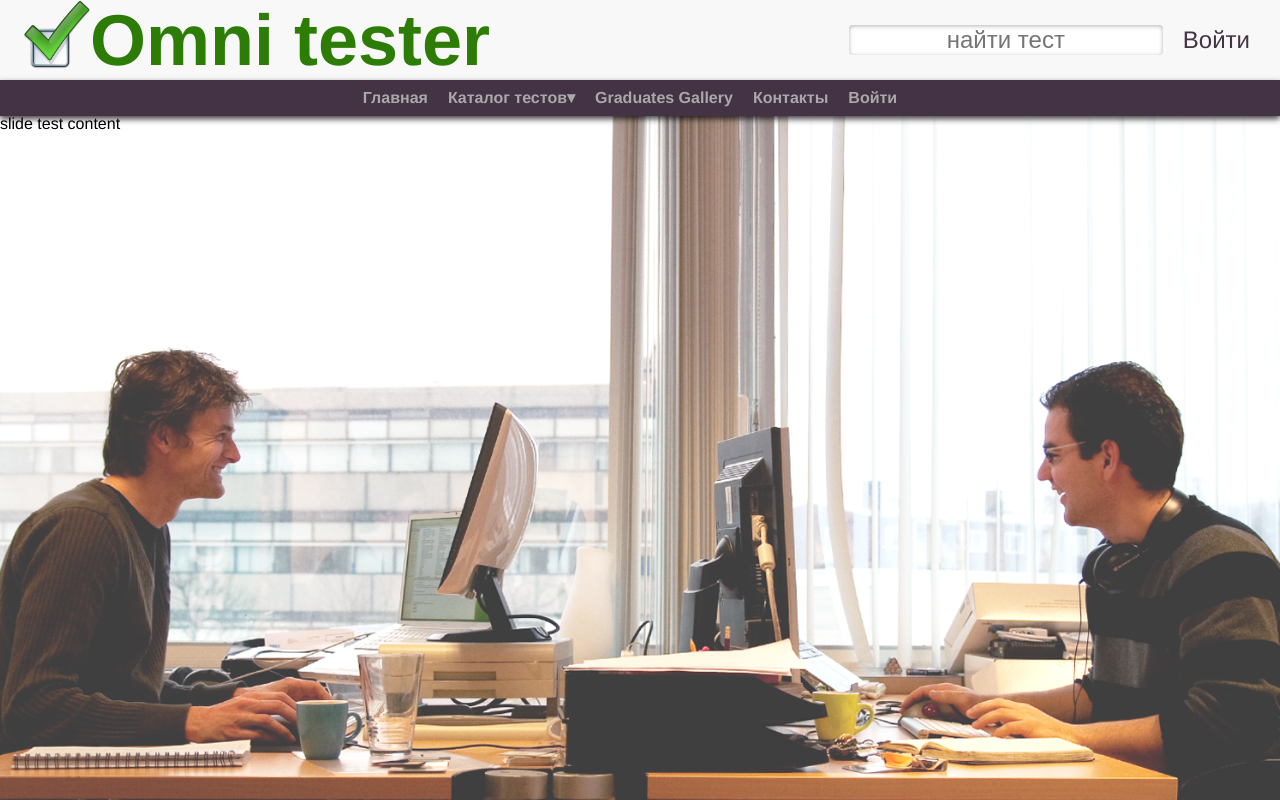
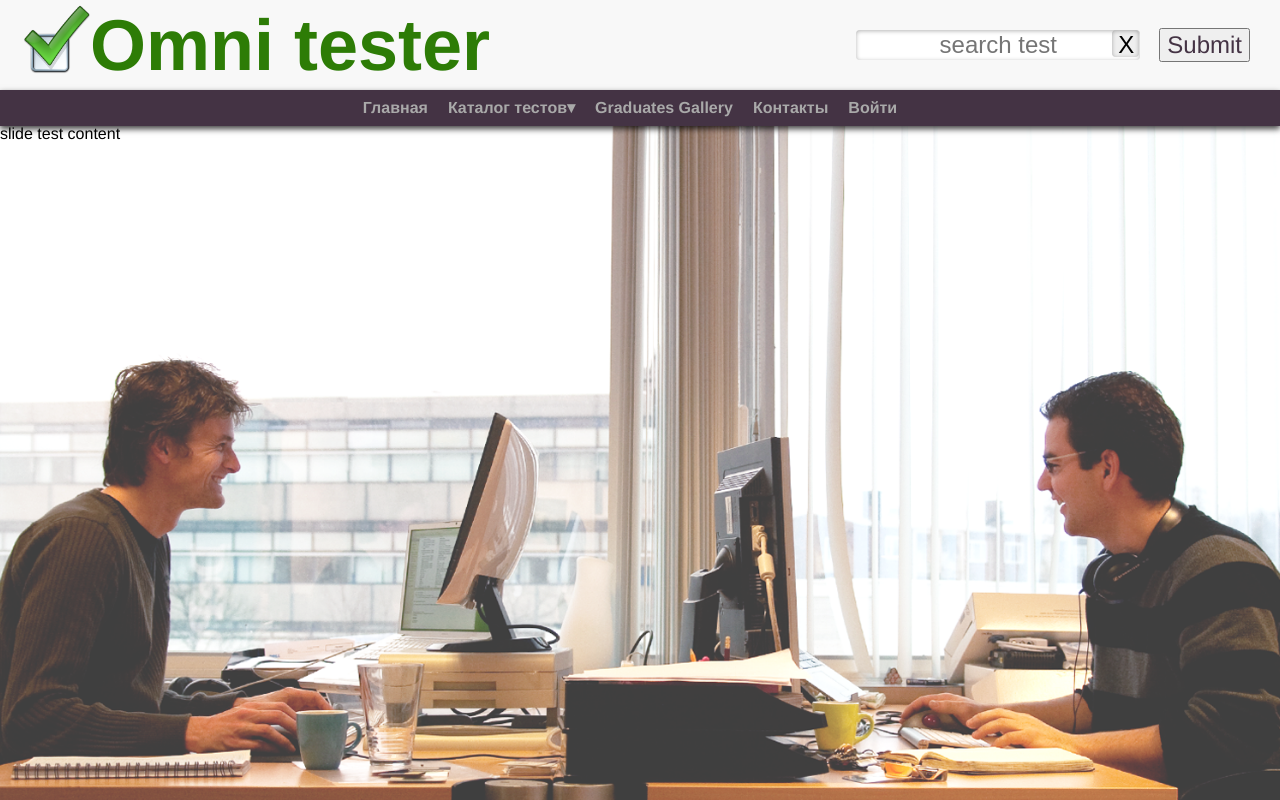
Before and after one commit to ViktorMasnyi/project, a React (Create React App) app: page / in a window 1280 px wide. Shown: the top 800 px of the page. Built offline with nearby package versions, Linux system fonts and the light colour scheme; grey boxes are pictures that could not be loaded; a web font is replaced by a local one; what react-google-maps would draw is missing.

Commit message:
+search funcion is added to the Header component + minor css updates

```diff
--- a/src/App.css
+++ b/src/App.css
@@ -44,12 +44,11 @@
 .header {
   width: 100%;
   background-color: #f8f8f8;
-  width: 100%;
   display: flex;
   flex-flow: row wrap;
   justify-content: space-between;
   list-style-type: none;
-  padding: 0 10px;
+  padding: 5px 10px;
   box-sizing: border-box;
   color: #434;
   box-shadow: 0 3px 6px rgba(0,0,0,.75);
@@ -66,12 +65,19 @@
 
 .header__input, .loginpage_item {
   border: none;
-  /*height: 3em;*/
+  width: 280px;
+  /*height: 29px;*/
   border-radius: 4px;
   text-align: center;
   font-size: 1.5em;
-  margin: 10px 20px;
+  margin: 0px 20px;  /* !!! to check in WP widths */
   box-shadow: inset 0 1px 4px rgba(0, 0, 0, 0.3), 0 1px rgba(255, 255, 255, 0.06);
+}
+
+.header__reset {
+  margin-left: -48px;
+  height: 27px;
+  width: 27px;
 }
 
 .header__login, .link {
@@ -175,10 +181,10 @@
 }
 
 /* Medium screen */
-@media all and (max-width: 800px) {
+@media all and (max-width: 1000px) {
   .navbar {
     /* When on medium sized screens, we center it by evenly distributing empty space around items */
-    justify-content: space-between;
+    justify-content: space-around;
   }
   .header {
     justify-content: space-around;
@@ -231,7 +237,7 @@
   color: #f00;
 }*/
 
-/*.navbar .navbar__item:not(:first-child)::before {
+/*.navbar__item:not(:first-child)::before {
   content: '| ';
 }*/
 
@@ -243,11 +249,24 @@
   content: ' | ';
 }*/
 
+/* Test Catalog page style */
+
+.catalog {
+  /*flex-grow: 1;
+  flex-shrink: 1;
+  flex-basis: 0%;*/
+  display: flex;
+  align-items: flex-start;
+  flex-direction: column;
+  justify-content: center;
+  margin-top: 10px;
+}
+
 /* Gallery styling - TO ADD MASONRY*/
 
 .gallery {
   border: 1px solid #42b20a;
-  margin: 10px auto;
+  margin-top: 10px;
   padding: 10px;
   width: 80%;
   display: flex;
--- a/src/App.js
+++ b/src/App.js
@@ -21,12 +21,13 @@ class App extends Component {
     this.state = initState;
     this.state.foundTests = [];
     this.state.foundGroups = [];
+    this.state.isSearchActive = false;
     this.handleSearch = this.handleSearch.bind(this);
     this.handleReset = this.handleReset.bind(this);
   };
 
-  handleSearch = function(value) {
-    var searchQuery = value;
+  handleSearch = function(searchStr, isSearchActive) {
+    var searchQuery = searchStr;
     //console.log('app haldle search: ', value);
     var foundT = [];
     var foundG = [];
@@ -43,7 +44,8 @@ class App extends Component {
       });
       this.setState({
         foundTests: foundT,
-        foundGroups: foundG
+        foundGroups: foundG,
+        isSearchActive: true
       });
       return true;
     });
@@ -52,7 +54,8 @@ class App extends Component {
   handleReset = () => {
     this.setState({
       foundTests: [],
-      foundGroups: []
+      foundGroups: [],
+      isSearchActive: false
       });
   }
 
@@ -63,6 +66,7 @@ class App extends Component {
         handleReset={this.handleReset}
         foundTests={this.state.foundTests}
         foundGroups={this.state.foundGroups}
+        isSearchActive={this.state.isSearchActive}
         test={this.state.test}
       />
     );
@@ -72,7 +76,7 @@ class App extends Component {
     return (
       <Router history={history}>
         <div className="App">
-          <Header />
+          <Header props={this.props} handleSearch={this.handleSearch} handleReset={this.handleReset} />
           <nav className="menucontainer">
             <ul className="navbar">
               <li><NavLink  className="navbar__item" activeClassName="navbar__item-active" to="/">Главная</NavLink></li>
--- a/src/header/Header.jsx
+++ b/src/header/Header.jsx
@@ -1,8 +1,12 @@
-import React from 'react';
+import React from "react";
+import {withRouter} from "react-router-dom";
 import logo from "./logo.png";
 
-const Header = () => (
+
+const Header = (props) => (
+
   <header className="header">
+    {/*{console.log('header props: ', props)}*/}
     <a className="link" href="/">
       <div className="logo">
       <img src={logo} className="logo__img" alt="Omni tester" />
@@ -10,10 +14,16 @@ const Header = () => (
     </div>
     </a>
     <div className="header__items">
-      <input className="header__input" type="text" placeholder="найти тест" />
-      <a className="header__login link" href="Login">Войти</a>
+      <form>
+      <input className="header__input" onChange={(event) => {props.handleSearch(event.target.value)}}
+        type="text" placeholder="search test" />
+        <input className="header__input header__reset" type="reset" onClick={props.handleReset} value="X" />
+      </form>
+      {/*<a className="header__login link" href="Login">Войти</a>*/}
+      <input className="header__login link" onClick={() => props.history.push("/Tests")} type="submit" />
     </div>
   </header>
 );
 
-export default Header;
+export default withRouter(Header);
+// export default Header;
--- a/src/testsCatalog/SearchResult.jsx
+++ b/src/testsCatalog/SearchResult.jsx
@@ -2,7 +2,6 @@ import React from 'react';
 import TestsList from "../test/TestsList";
 
 const SearchResult = (props) => {
-  console.log('SResult: ', props);
   return (
     <div>
       <h2>Search results:</h2>
--- a/src/testscatalog/TestsCatalog.jsx
+++ b/src/testscatalog/TestsCatalog.jsx
@@ -1,6 +1,5 @@
 import React, { Component } from "react";
 import TestsAll from "./TestsAll";
-import TestsList from "../test/TestsList";
 import SearchResult from "./SearchResult";
 
 class TestsCatalog extends Component {
@@ -10,17 +9,17 @@ class TestsCatalog extends Component {
   };
 
   handleChange = (event) => {
-    this.props.handleSearch(event.target.value);
-    this.setState({isSearchActive: true});
+    this.props.handleSearch(event.target.value, true);
+    //this.setState({isSearchActive: true});
   };
 
   handleReset = () => {
     this.props.handleReset();
-    this.setState({isSearchActive: false});
+    //this.setState({isSearchActive: false});
   }
 
   render() {
-    let isSearchActive = this.state.isSearchActive;
+    let isSearchActive = this.props.isSearchActive;
     let renderAllTests = null;
     if (!isSearchActive) {
       renderAllTests = <TestsAll test={this.props.test} />;
@@ -30,10 +29,10 @@ class TestsCatalog extends Component {
     return (
       <main className="main">
         <div className="catalog">
-          <form action="">
+          {/*<form action="">
             <input className="header__input" type="text" onChange={this.handleChange} placeholder="найти тест" />
-            <input className="header__input" type="reset" onClick={this.handleReset} value="X" />
-          </form>
+            <input className="header__input header__reset" type="reset" onClick={this.handleReset} value="X" />
+          </form>*/}
           {renderAllTests}
         </div>
       </main>
```
